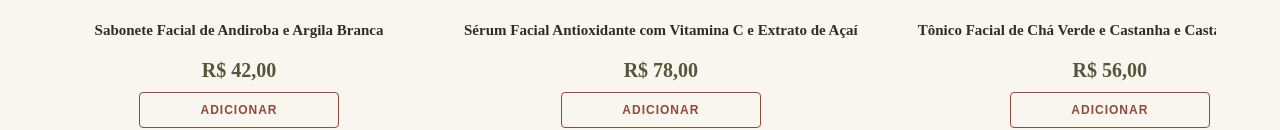
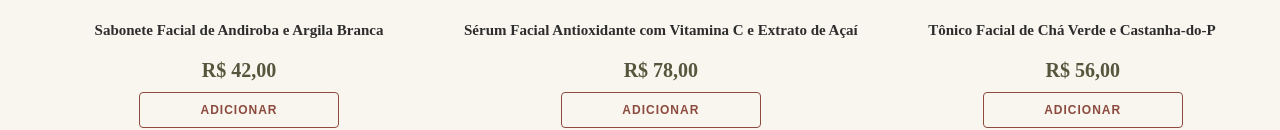
Before and after one commit to lucasrumao/anaua-ecommerce, a website: page index.html in a window 1280 px wide. Shown: the part 1304-1434 px from the top of the page. Drawn offline with Linux system fonts and the light colour scheme; a script that the page names is missing; a web font is replaced by a local one.

Commit message:
atualizando texto no html

```diff
--- a/index.html
+++ b/index.html
@@ -149,7 +149,7 @@
         <img src="assets/img/tonico.png" alt="Tônico" class="product-img-transparent">
     </div>
     <div class="product-info">
-        <h3 onclick="window.location.href='produto.html?id=tonico-castanha'" style="cursor: pointer;">Tônico Facial de Chá Verde e Castanha e Castanha-do-Pará</h3>
+        <h3 onclick="window.location.href='produto.html?id=tonico-castanha'" style="cursor: pointer;">Tônico Facial de Chá Verde e Castanha-do-Pará</h3>
         <span class="product-price">R$ 56,00</span>
         <button class="btn-secondary add-to-cart" onclick="event.stopPropagation();">Adicionar</button>
     </div>
```
Also changed, not shown: loja.html (+1 -1 lines).
